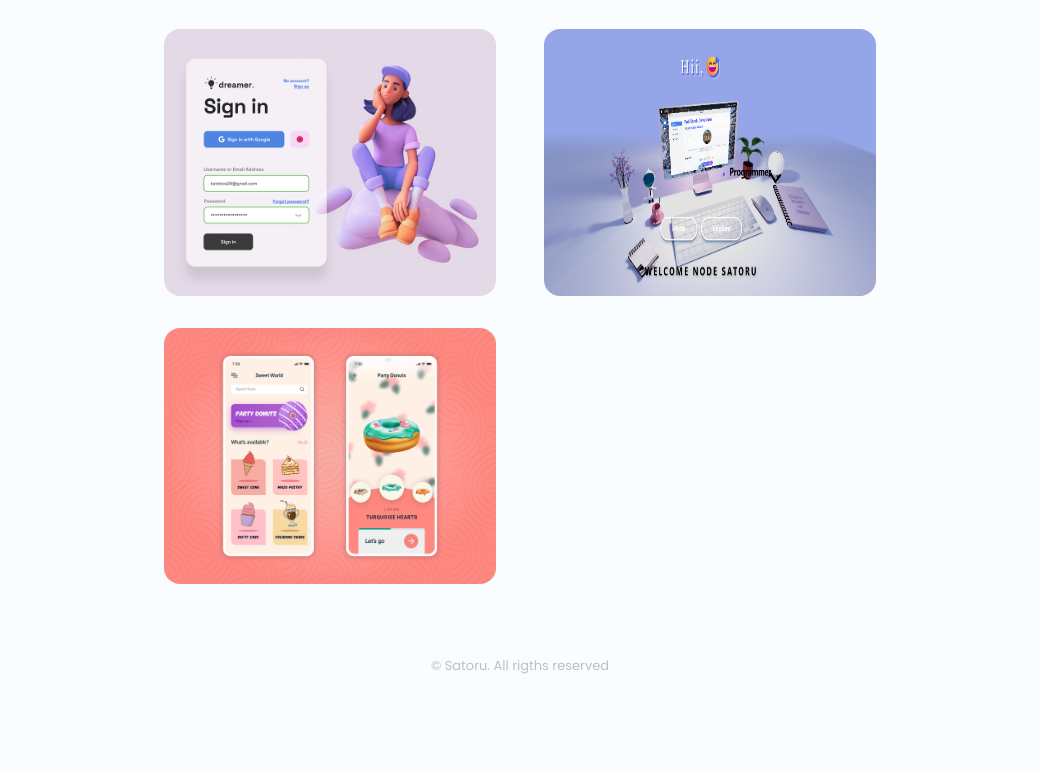
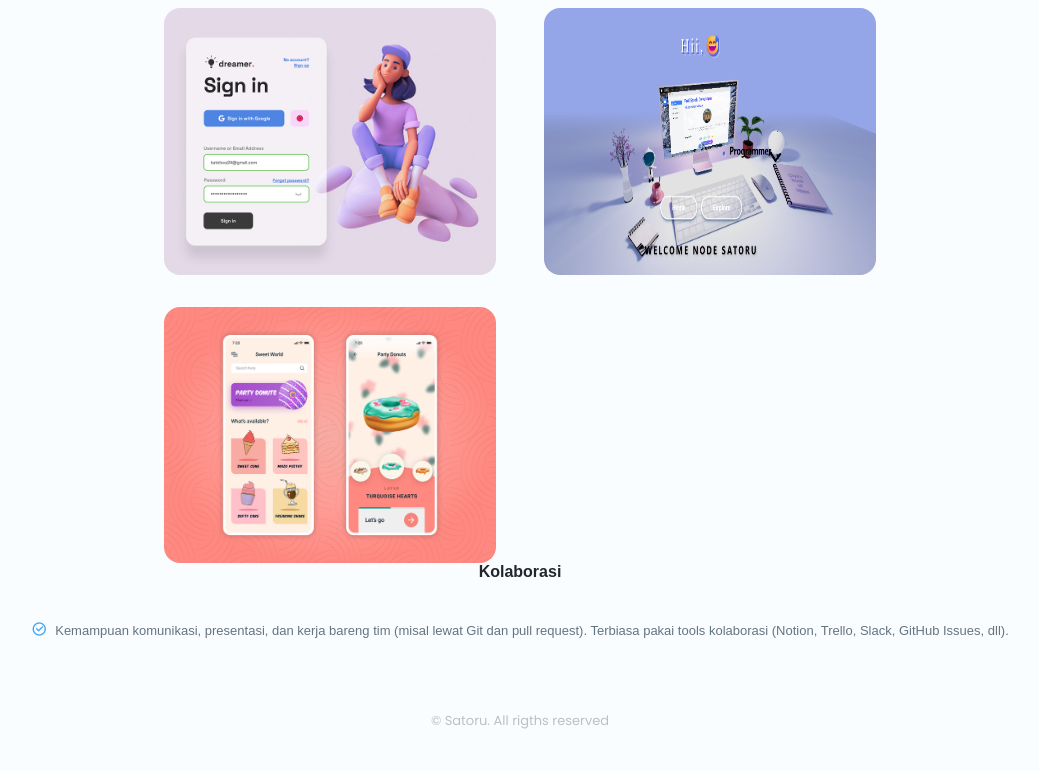
Before and after one commit to alfansatoruu/Me-portfolio, a plain HTML site: page index.html in a window 1280 px wide. Shown: the part 1627-2398 px from the top of the page, without its empty margins (120-1159 px from the left). Before the commit the page ends 2343 px from the top, so only its background shows below. Drawn offline with nearby package versions, Linux system fonts and the light colour scheme; a script that the page names is missing; a small style sheet from the web is missing.

Commit message:
Initial commit

```diff
--- a/index.html
+++ b/index.html
@@ -123,7 +123,7 @@
           Skills
         </button>
         <button class="filters__button" data-target="#gallery">
-          Data Analytics
+          Soft Skill
         </button>
       </ul>
 
@@ -338,8 +338,8 @@
               </div>
             </div>
           </div>
-           <div class="skills__area">
-            <h3 class="skills__title">Analis</h3>
+          <div class="skills__area">
+            <h3 class="skills__title">Data Analis</h3>
 
             <div class="skills__box">
               <div class="skills__group">
@@ -354,21 +354,40 @@
               </div>
             </div>
           </div>
-
-
         </div>
 
 
 
         <!--=============== gallery ===============-->
         <div class="body-container">
-          <div class="projects__img" data-content id="gallery">
+          <!-- <div class="projects__img" data-content id="gallery">
             <div class="gallery">
               <div class="gallery-item">
                 <img src="assets/analisis.jpg" alt="Image 1">
               </div>
             </div>
 
+          </div> -->
+          <div class="skills__area">
+            <h3 class="skills__title">Kolaborasi</h3>
+
+            <div class="skills__box">
+              <div class="skills__group">
+                <div class="skills__data">
+                  <i class="ri-checkbox-circle-line"></i>
+
+                  <div>
+                    <span class="skills__level">
+                      Kemampuan komunikasi, presentasi, dan kerja bareng tim (misal lewat Git
+                      dan pull request).
+                    </span>
+                    <span class="skills__level">
+                      Terbiasa pakai tools kolaborasi (Notion, Trello, Slack, GitHub Issues, dll).
+                    </span>
+                  </div>
+                </div>
+              </div>
+            </div>
           </div>
         </div>
 
```
